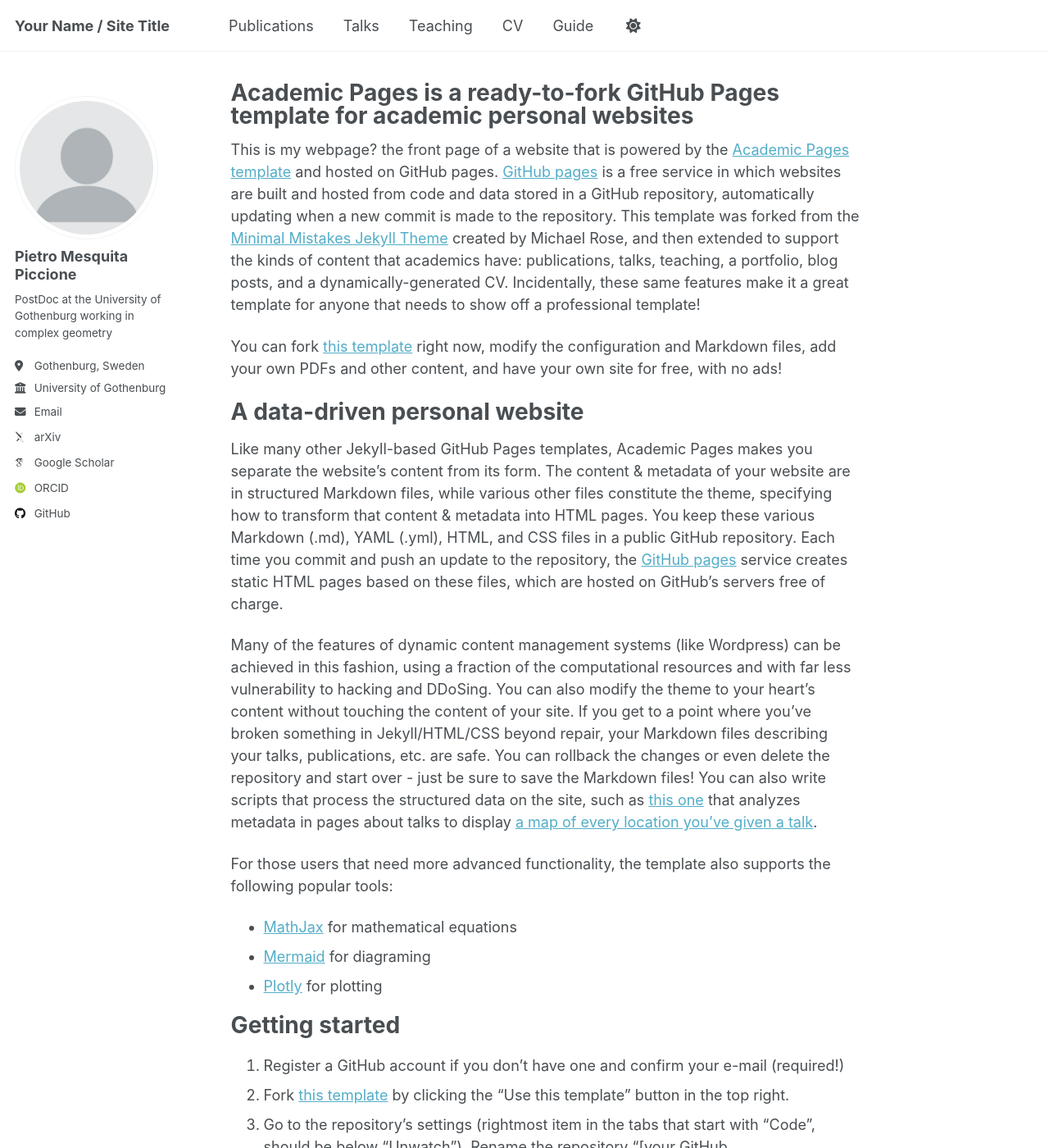
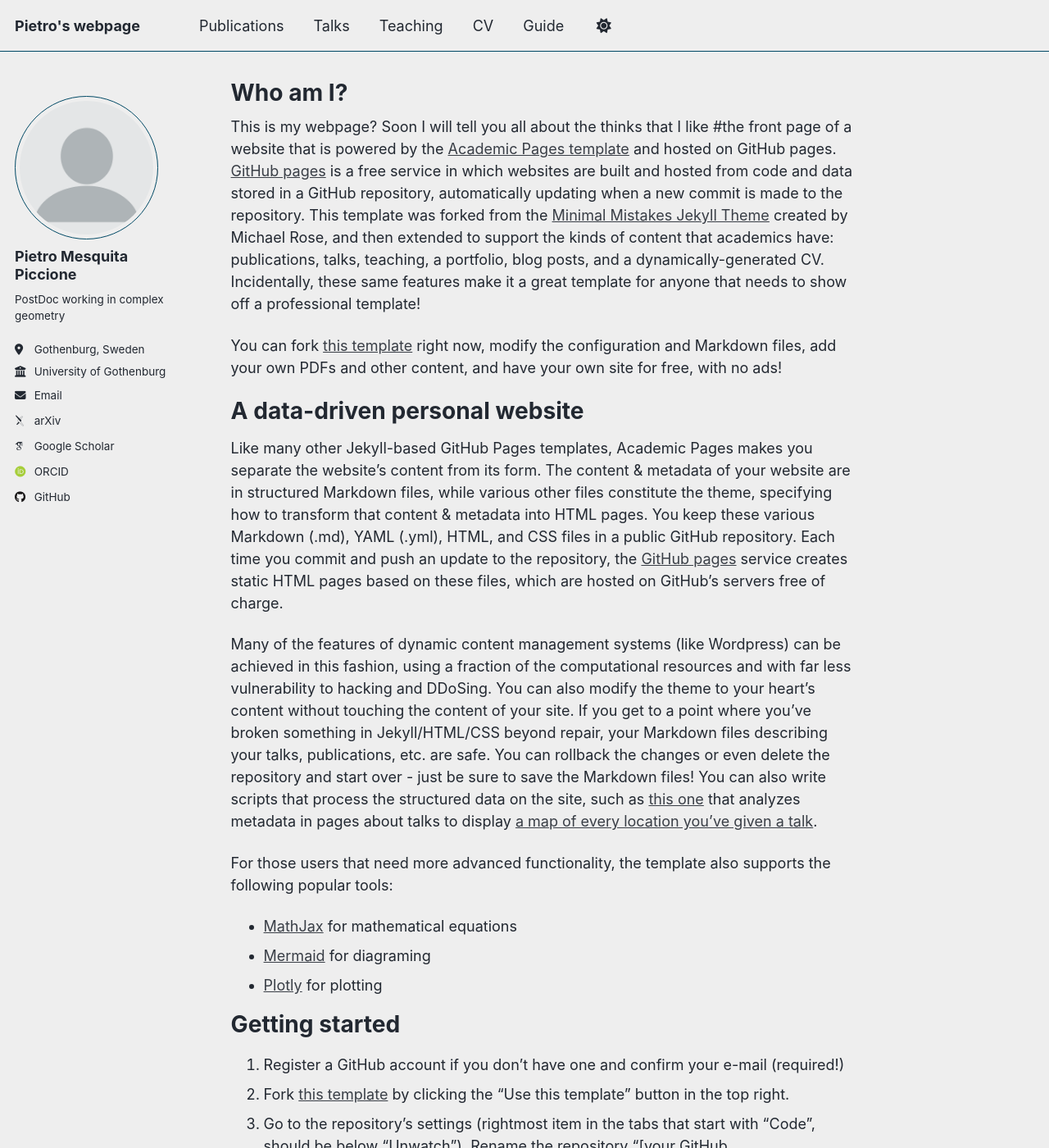
Before and after one commit to pietropic/website, a Jekyll site: the page built from _pages/about.md, in a window 1280 px wide and 1400 px high. Shown: the whole window at 82% size. Built offline with Jekyll 4.4.1, drawn with Linux system fonts in a browser that asks for light colours; some web fonts are replaced; a script that is not in the unit is left out.

Commit message:
some changes

```diff
--- a/_config.yml
+++ b/_config.yml
@@ -8,8 +8,8 @@
 
 # Basic Site Settings
 locale                   : "en-US"
-site_theme               : "default" # Currently available options are "default", "air"
-title                    : "Your Name / Site Title"
+site_theme               : "air" # Currently available options are "default", "air"
+title                    : "Pietro's webpage"
 title_separator          : "-"
 name                     : &name "Your Name"
 description              : &description "Your Name's academic portfolio"   # Update this with a general description of your site, this is the default if not overridden by a page
@@ -26,7 +26,7 @@ author:
   avatar           : "profile.png"
   name             : "Pietro Mesquita Piccione"
   pronouns         : # example: "she/her"
-  bio              : "PostDoc at the University of Gothenburg working in complex geometry"
+  bio              : "PostDoc working in complex geometry"
   location         : "Gothenburg, Sweden"
   employer         : "University of Gothenburg"
   uri              : # URL
--- a/_pages/about.md
+++ b/_pages/about.md
@@ -1,13 +1,15 @@
 ---
 permalink: /
-title: "Academic Pages is a ready-to-fork GitHub Pages template for academic personal websites"
+title: "Who am I?"
 author_profile: true
 redirect_from:
   - /about/
   - /about.html
 ---
 
-This is my webpage? the front page of a website that is powered by the [Academic Pages template](https://github.com/academicpages/academicpages.github.io) and hosted on GitHub pages. [GitHub pages](https://pages.github.com) is a free service in which websites are built and hosted from code and data stored in a GitHub repository, automatically updating when a new commit is made to the repository. This template was forked from the [Minimal Mistakes Jekyll Theme](https://mmistakes.github.io/minimal-mistakes/) created by Michael Rose, and then extended to support the kinds of content that academics have: publications, talks, teaching, a portfolio, blog posts, and a dynamically-generated CV. Incidentally, these same features make it a great template for anyone that needs to show off a professional template!
+This is my webpage?
+Soon I will tell you all about the thinks that I like
+#the front page of a website that is powered by the [Academic Pages template](https://github.com/academicpages/academicpages.github.io) and hosted on GitHub pages. [GitHub pages](https://pages.github.com) is a free service in which websites are built and hosted from code and data stored in a GitHub repository, automatically updating when a new commit is made to the repository. This template was forked from the [Minimal Mistakes Jekyll Theme](https://mmistakes.github.io/minimal-mistakes/) created by Michael Rose, and then extended to support the kinds of content that academics have: publications, talks, teaching, a portfolio, blog posts, and a dynamically-generated CV. Incidentally, these same features make it a great template for anyone that needs to show off a professional template!
 
  You can fork [this template](https://github.com/academicpages/academicpages.github.io) right now, modify the configuration and Markdown files, add your own PDFs and other content, and have your own site for free, with no ads!
 
```
